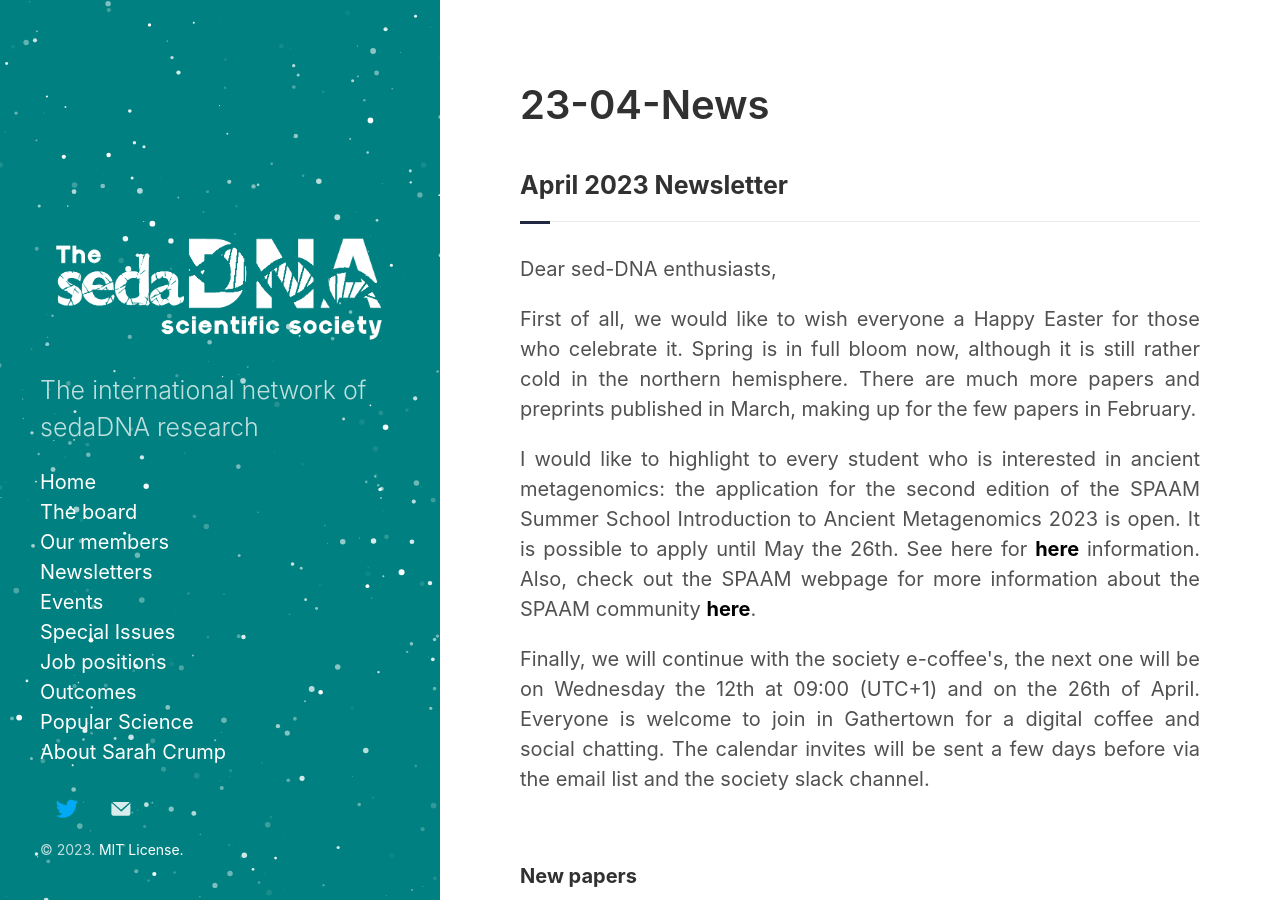
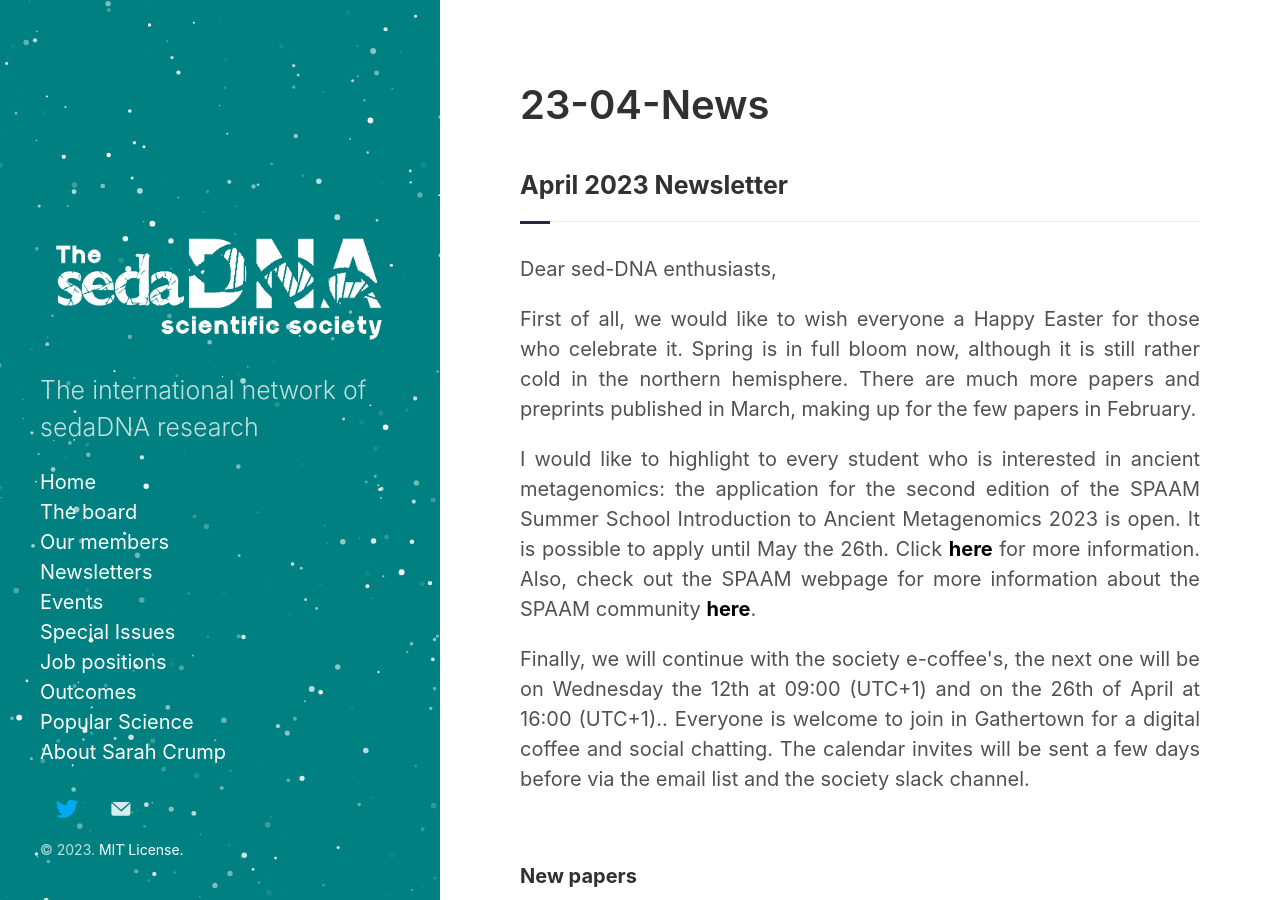
Before and after one commit to sedadna/sedadna.github.io, a Jekyll site: the page built from category/news/23-04.md, in a window 1280 px wide and 900 px high. Built offline with Jekyll 4.4.1, drawn with Linux system fonts in a browser that asks for light colours.

Commit message:
Update 23-04.md

```diff
--- a/category/news/23-04.md
+++ b/category/news/23-04.md
@@ -11,10 +11,10 @@ title: 23-04-News
 <div class="intro">
 <p>First of all, we would like to wish everyone a Happy Easter for those who celebrate it. Spring is in full bloom now, although it is still rather cold in the northern hemisphere. There are much more papers and preprints published in March, making up for the few papers in February.</p>
 
-<p>I would like to highlight to every student who is interested in ancient metagenomics: the application for the second edition of the SPAAM Summer School Introduction to Ancient Metagenomics 2023 is open. It is possible to apply until May the 26th. See here for <a href="https://spaam-community.github.io/wss-summer-school/" target="_blank"><b>here</b></a> information. Also, check out the SPAAM webpage for more information about the SPAAM community <a href="https://spaam-community.github.io" target="_blank"><b>here</b></a>.</p>
+<p>I would like to highlight to every student who is interested in ancient metagenomics: the application for the second edition of the SPAAM Summer School Introduction to Ancient Metagenomics 2023 is open. It is possible to apply until May the 26th. Click <a href="https://spaam-community.github.io/wss-summer-school/" target="_blank"><b>here</b></a> for more information. Also, check out the SPAAM webpage for more information about the SPAAM community <a href="https://spaam-community.github.io" target="_blank"><b>here</b></a>.</p>
 
 <p>
-Finally, we will continue with the society e-coffee's, the next one will be on Wednesday the 12th at 09:00 (UTC+1) and on the 26th of April. Everyone is welcome to join in Gathertown for a digital coffee and social chatting. The calendar invites will be sent a few days before via the email list and the society slack channel.
+Finally, we will continue with the society e-coffee's, the next one will be on Wednesday the 12th at 09:00 (UTC+1) and on the 26th of April at 16:00 (UTC+1).. Everyone is welcome to join in Gathertown for a digital coffee and social chatting. The calendar invites will be sent a few days before via the email list and the society slack channel.
 </p>
 
 <br>
```
